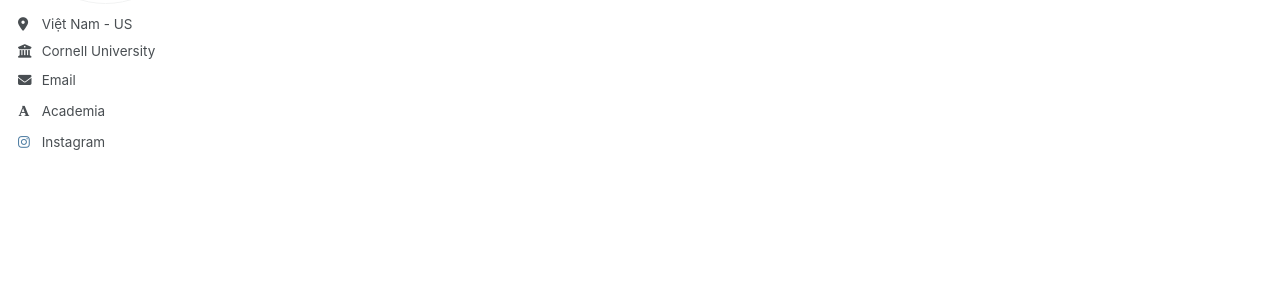
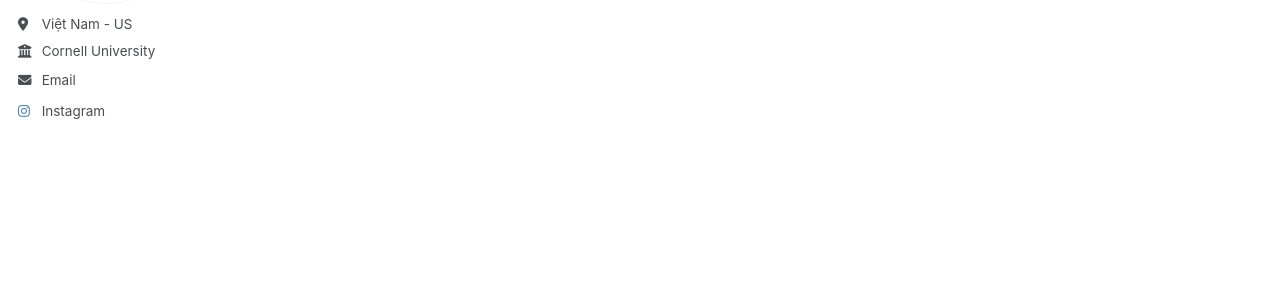
Before and after one commit to npl-nguyen/nguyen-ngoc-phuong-linh, a Jekyll site: the page built from _pages/about.md, in a window 1280 px wide. Shown: the part 270-565 px from the top of the page. Built offline with Jekyll 4.4.1, drawn with Linux system fonts in a browser that asks for light colours; some web fonts are replaced; a script that is not in the unit is left out.

Commit message:
Update _config.yml

```diff
--- a/_config.yml
+++ b/_config.yml
@@ -32,7 +32,7 @@ author:
   email            : "nn268@cornell.edu"
 
   # Academic websites
-  academia         : "https://economics.cornell.edu/ngoc-phuong-linh-nguyen"
+  academia         : #"https://economics.cornell.edu/ngoc-phuong-linh-nguyen"
   arxiv            : # URL - Update with the correct link to your profile
   googlescholar    : #"https://scholar.google.com/citations?user=PS_CX0AAAAAJ"
   impactstory      : # URL
```
